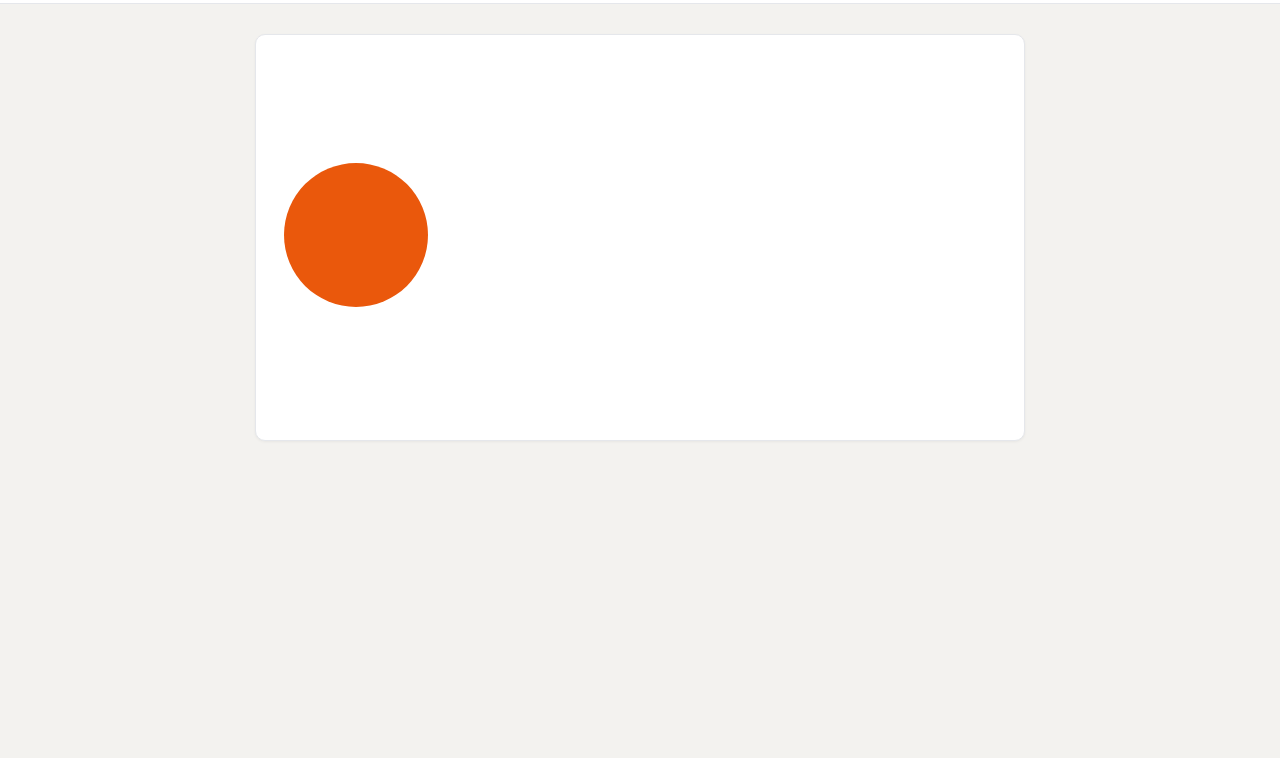
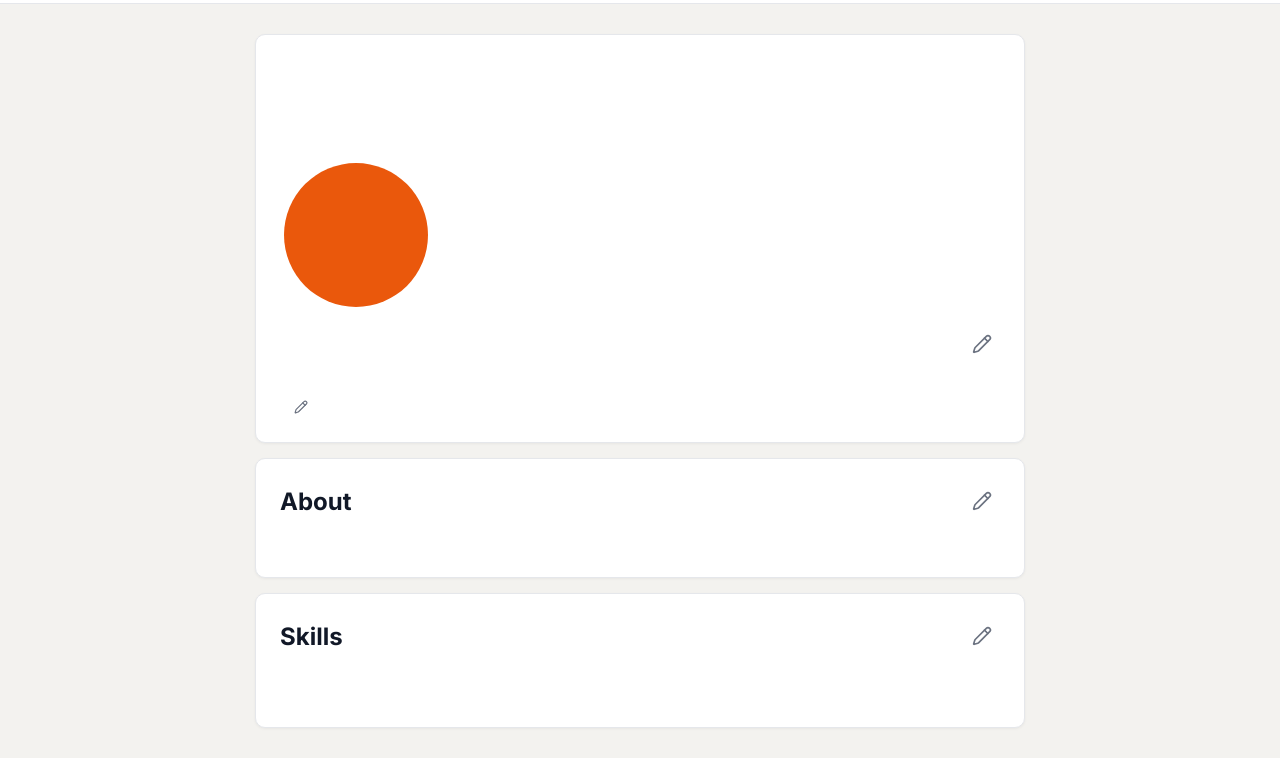
Before and after one commit to someonerandom70531try/tpss, a website: page account.html in a window 1280 px wide. Shown: the part 60-818 px from the top of the page. Drawn offline with nearby package versions, Linux system fonts and the light colour scheme.

Commit message:
Update account.html

```diff
--- a/account.html
+++ b/account.html
@@ -79,4 +79,40 @@
                     <div class="flex-row-between" style="justify-content: flex-start; gap: 10px;">
                         <p class="profile-location" id="profile-location" style="min-height: 20px; margin: 0; color: #6b7280; font-size: 0.9rem;"></p>
                         <button class="icon-btn" style="padding: 4px;" onclick="editProfileField('location', 'Enter your city and state:')">
-                            <i data-
+                            <i data-lucide="pencil" style="width: 14px; height: 14px;"></i>
+                        </button>
+                    </div>
+                </div>
+            </div>
+        </div>
+
+        <div class="profile-card">
+            <div class="flex-row-between" style="margin-bottom: 10px;">
+                <h2 style="margin: 0;">About</h2>
+                <button class="icon-btn" onclick="editProfileField('bio', 'Write a bit about yourself:')">
+                    <i data-lucide="pencil" style="width: 20px; height: 20px;"></i>
+                </button>
+            </div>
+            <p id="profile-bio" style="color: #4b5563; line-height: 1.6; white-space: pre-wrap; min-height: 24px; margin: 0;"></p>
+        </div>
+
+        <div class="profile-card">
+            <div class="flex-row-between" style="margin-bottom: 15px;">
+                <h2 style="margin: 0;">Skills</h2>
+                <button class="icon-btn" onclick="editProfileField('profile_skills', 'Enter your skills separated by commas (e.g., Linux, React, Python):')">
+                    <i data-lucide="pencil" style="width: 20px; height: 20px;"></i>
+                </button>
+            </div>
+            <div id="profile-skills-container" class="skills-list" style="display: flex; flex-wrap: wrap; gap: 10px; min-height: 34px;">
+                </div>
+        </div>
+
+    </main>
+
+    <script src="script.js"></script>
+    <script>
+        // Ensure Lucide icons render specifically on this page
+        lucide.createIcons();
+    </script>
+</body>
+</html>
```
